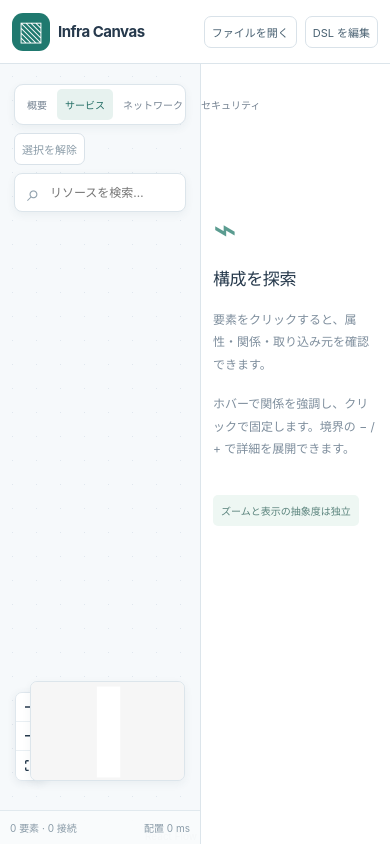
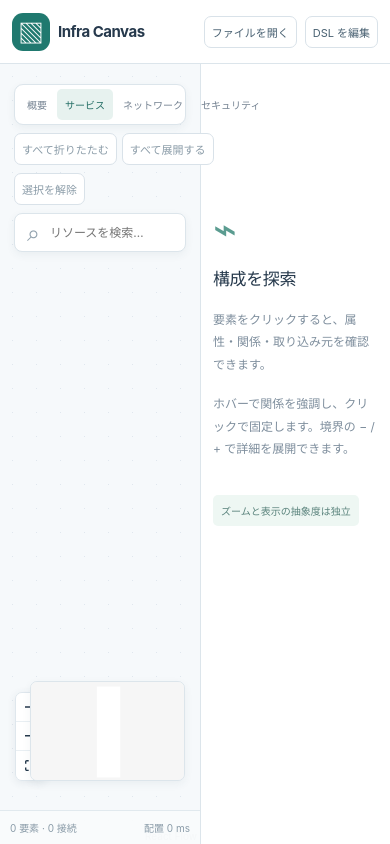
Before and after one commit to tqer39/infra-canvas, a React app: page / in a window 390 px wide. Built offline with nearby package versions, Linux system fonts and the light colour scheme.

Commit message:
feat: add bulk boundary collapse and expand controls

```diff
--- a/src/viewer/main.tsx
+++ b/src/viewer/main.tsx
@@ -303,6 +303,24 @@ function App() {
       ),
     };
   }, [diagram, scope]);
+  const boundaryIds = useMemo(
+    () => visibleDiagram?.resources.filter(isBoundary).map((resource) => resource.id) ?? [],
+    [visibleDiagram],
+  );
+  const setAllBoundaries = (collapse: boolean) => {
+    const ids = new Set(boundaryIds);
+    pendingFocus.current = undefined;
+    setSelected(undefined);
+    setSelectedEdge(undefined);
+    setHovered(undefined);
+    setQuery('');
+    setCollapsed((current) =>
+      collapse ? [...new Set([...current, ...ids])] : current.filter((id) => !ids.has(id)),
+    );
+    setExpanded((current) =>
+      collapse ? current.filter((id) => !ids.has(id)) : [...new Set([...current, ...ids])],
+    );
+  };
   useEffect(() => {
     if (!visibleDiagram) return;
     let active = true;
@@ -639,6 +657,32 @@ function App() {
                 </button>
               ))}
             </div>
+            <div className="boundary-actions" aria-label="境界の一括操作">
+              <button
+                className="toolbar-button"
+                disabled={
+                  busy ||
+                  !boundaryIds.length ||
+                  boundaryIds.every((id) => graph?.collapsed.includes(id))
+                }
+                onClick={() => setAllBoundaries(true)}
+                title="現在の表示範囲の境界をすべて折りたたむ"
+              >
+                すべて折りたたむ
+              </button>
+              <button
+                className="toolbar-button"
+                disabled={
+                  busy ||
+                  !boundaryIds.length ||
+                  boundaryIds.every((id) => !graph?.collapsed.includes(id))
+                }
+                onClick={() => setAllBoundaries(false)}
+                title="現在の表示範囲の境界をすべて展開する"
+              >
+                すべて展開する
+              </button>
+            </div>
             <button
               className="toolbar-button clear-selection"
               disabled={!selectionActive}
@@ -672,7 +716,6 @@ function App() {
                 </div>
               )}
             </div>
-          </div>
             {scope && (
               <div className="scope-bar">
                 <button onClick={() => setScope(undefined)}>← 全体へ戻る</button>
@@ -681,6 +724,7 @@ function App() {
                 </span>
               </div>
             )}
+          </div>
           <ReactFlow<ResourceNode>
             nodes={renderedNodes}
             onNodesChange={onNodesChange}
--- a/src/viewer/style.css
+++ b/src/viewer/style.css
@@ -117,11 +117,18 @@ textarea:focus-visible {
   margin-right: auto;
   font-size: 11px;
 }
-.clear-selection:disabled {
+.toolbar-button:disabled {
   cursor: default;
   color: #8b9ca8;
   background: #fff;
   border-color: #d9e2e9;
+}
+.boundary-actions {
+  display: flex;
+  gap: 5px;
+}
+.boundary-actions button {
+  font-size: 11px;
 }
 .region-flag {
   width: 20px;
@@ -572,10 +579,7 @@ textarea:focus-visible {
   height: 100px;
 }
 .scope-bar {
-  position: absolute;
-  top: 80px;
-  left: 24px;
-  z-index: 9;
+  flex-basis: 100%;
   background: #fff;
   border: 1px solid #dce5eb;
   padding: 6px 10px;
@@ -766,9 +770,6 @@ textarea:focus-visible {
     z-index: 20;
     box-shadow: 10px 0 20px #24445822;
   }
-  .scope-bar {
-    top: 116px;
-  }
   .empty-details {
     padding-top: 125px;
   }
```
Also changed, not shown: tests/browser/viewer.spec.ts (+65 -0 lines), README.md. Lines whose indentation alone changed are shown as unchanged.
